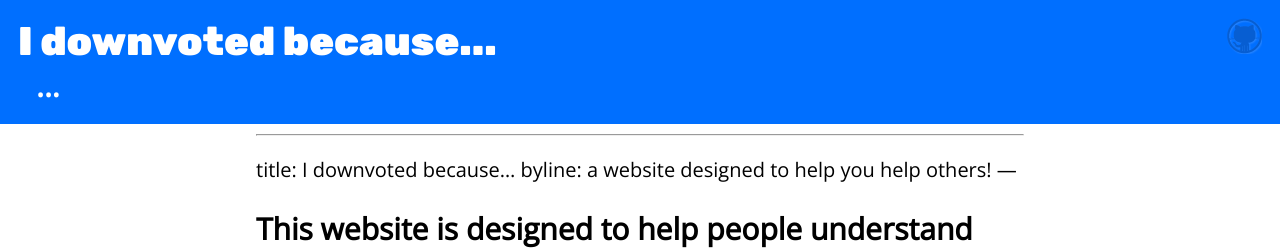
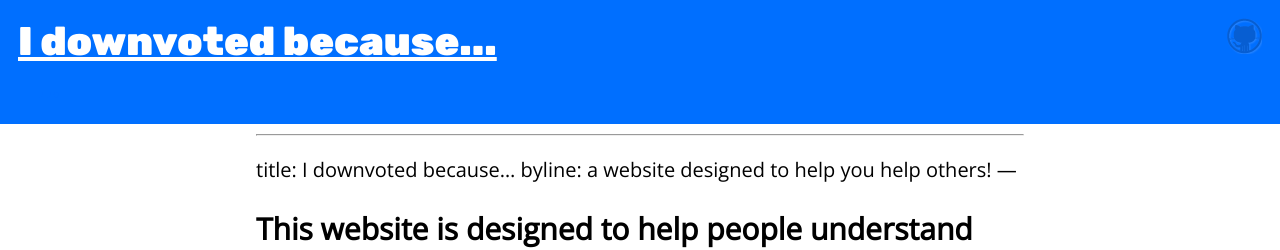
Before and after one commit to WillSullivan/idownvotedbecause, a Jekyll site: the page built from index.md, in a window 1280 px wide. Shown: the top 250 px of the page. Built offline with Jekyll 4.4.1, drawn with Linux system fonts in a browser that asks for light colours; our own code applies the rules of GitHub Pages for plain Markdown files.

Commit message:
Linkifying the h1, related styles
Also added some sassification to the css

```diff
--- a/_includes/header.html
+++ b/_includes/header.html
@@ -1,5 +1,5 @@
 <header>
-    <h1>I downvoted because...</h1>
+    <h1><a href="http://idownvotedbecause.com">I downvoted because...</h1>
     <h2 class="page-byline">...{{ page.byline }}</h2>
     <a href="https://github.com/WillSullivan/IDownvotedBecause" class="logo" title="View the website repository on GitHub"></a>
 </header>
--- a/css/default.scss
+++ b/css/default.scss
@@ -28,13 +28,26 @@ body{
 header{
   @extend .bannerBlock;
   padding: $padding;
+  h1{
+    margin: 0;
+    a:visited{
+      @extend .no-linky;
+    }
+    a:link{
+      @extend .no-linky;
+    }
+    a:visited{
+    color: $lighter-accent-color-hover;
+    }
+  }
+  h2{
+    margin: 0 0 0 $padding;
+    font-family: $primary-font;
+  }
 }
-header h1{
-  margin: 0;
-}
-header h2{
-  margin: 0 0 0 $padding;
-  font-family: $primary-font;
+.no-linky{
+  color: #FFFFFF;
+  text-decoration: underline;
 }
 footer{
   @extend .bannerBlock;
@@ -44,9 +57,9 @@ footer{
   text-align: center;
   margin-top: $padding;
   font-family: $primary-font;
-}
-footer a:visited{
-  color: $lighter-accent-color;
+  a:visited{
+    color: $lighter-accent-color;
+  }
 }
 .content{
   margin: $body-margin;
```
